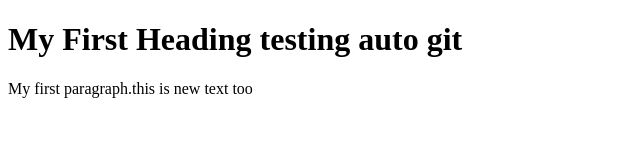
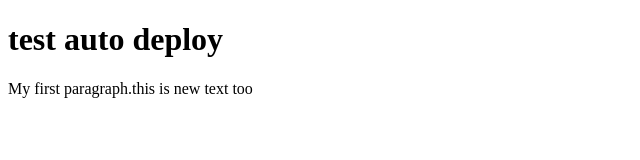
Before and after one commit to ginterrupt/web-dev, a plain HTML site: page index.html in a window 1280 px wide. Shown: the whole page, without its empty margins (0-640 px from the left). Drawn offline with Linux system fonts and the light colour scheme.

Commit message:
auto deploy test

```diff
--- a/index.html
+++ b/index.html
@@ -2,7 +2,7 @@
 <html>
 <body>
 
-<h1>My First Heading testing auto git</h1>
+<h1>test auto deploy</h1>
 <p>My first paragraph.this is new text too </p>
 
 </body>
```
